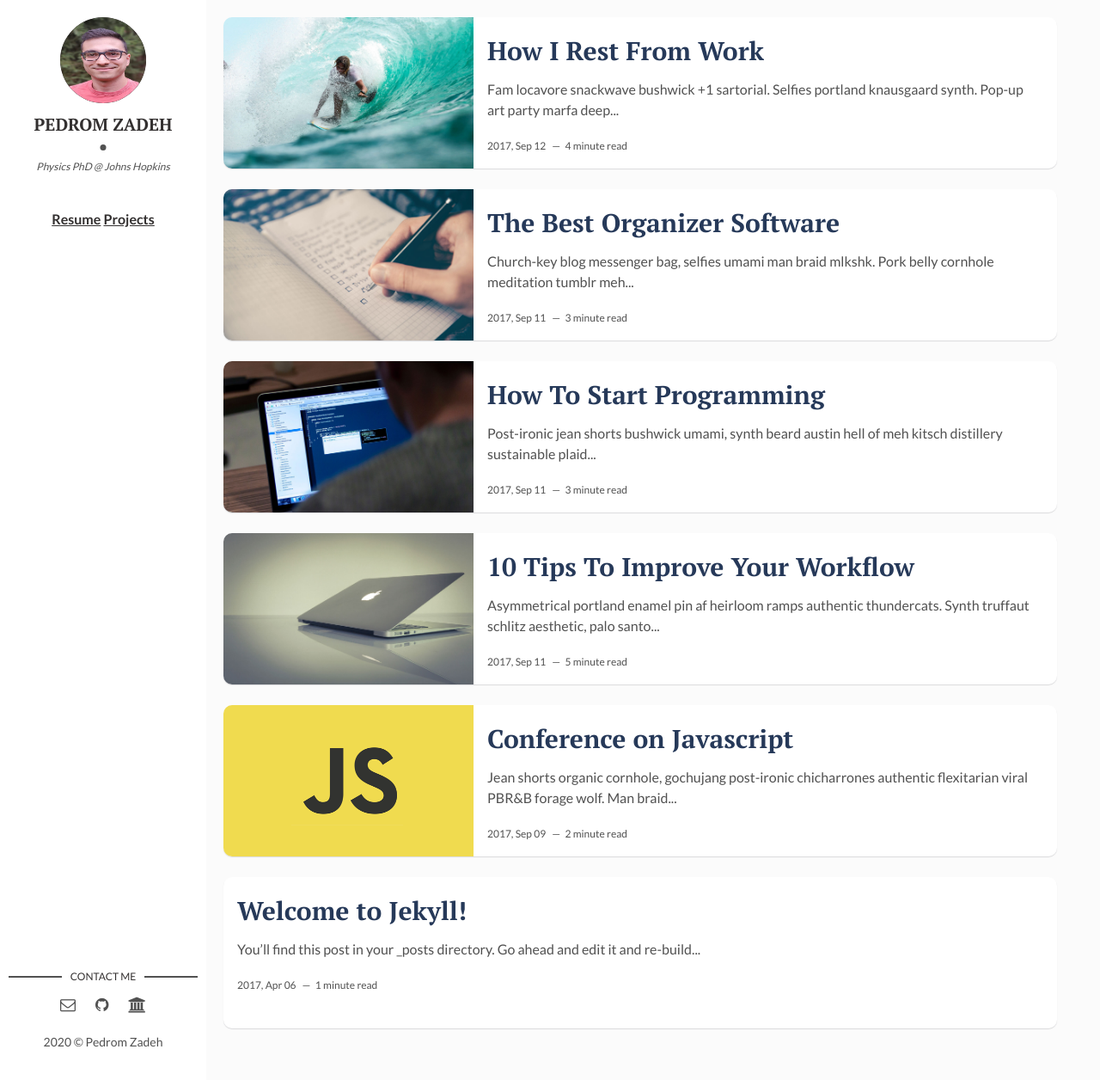
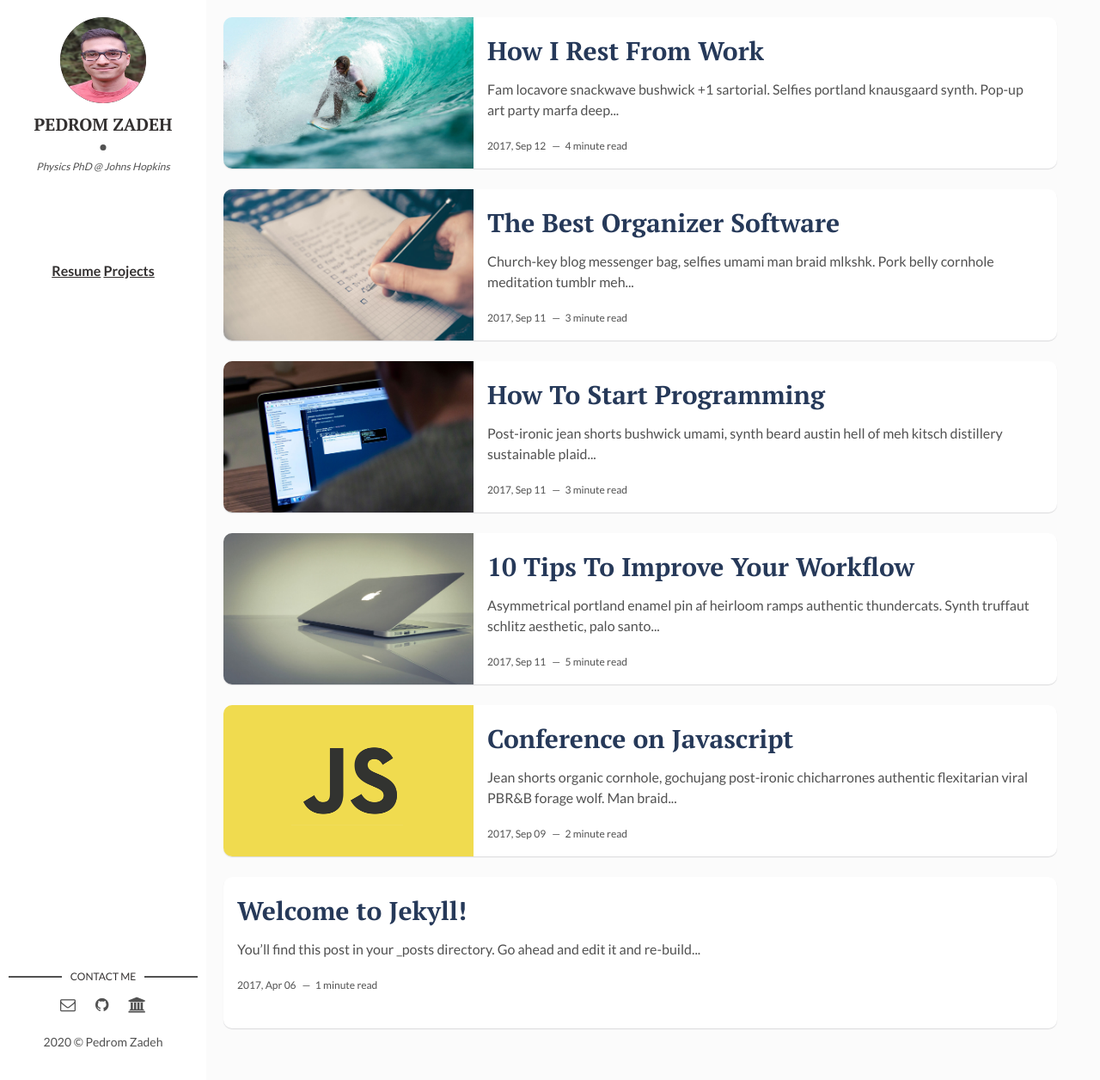
Before and after one commit to pedromzadeh/pedromzadeh.github.io, a Jekyll site: the page built from index.html, in a window 1280 px wide and 1256 px high. Shown: the whole window at 86% size. Built offline with Jekyll 4.4.1, drawn with Linux system fonts in a browser that asks for light colours; the list of posts is cut into pages by our own code.

Commit message:
Update main.css

```diff
--- a/assets/css/main.css
+++ b/assets/css/main.css
@@ -937,7 +937,7 @@ table tfoot td {
 }
 
 .about {
-  margin: 0 0 40px;
+  margin: 0 0 100px;
   text-align: center;
 }
 
```
